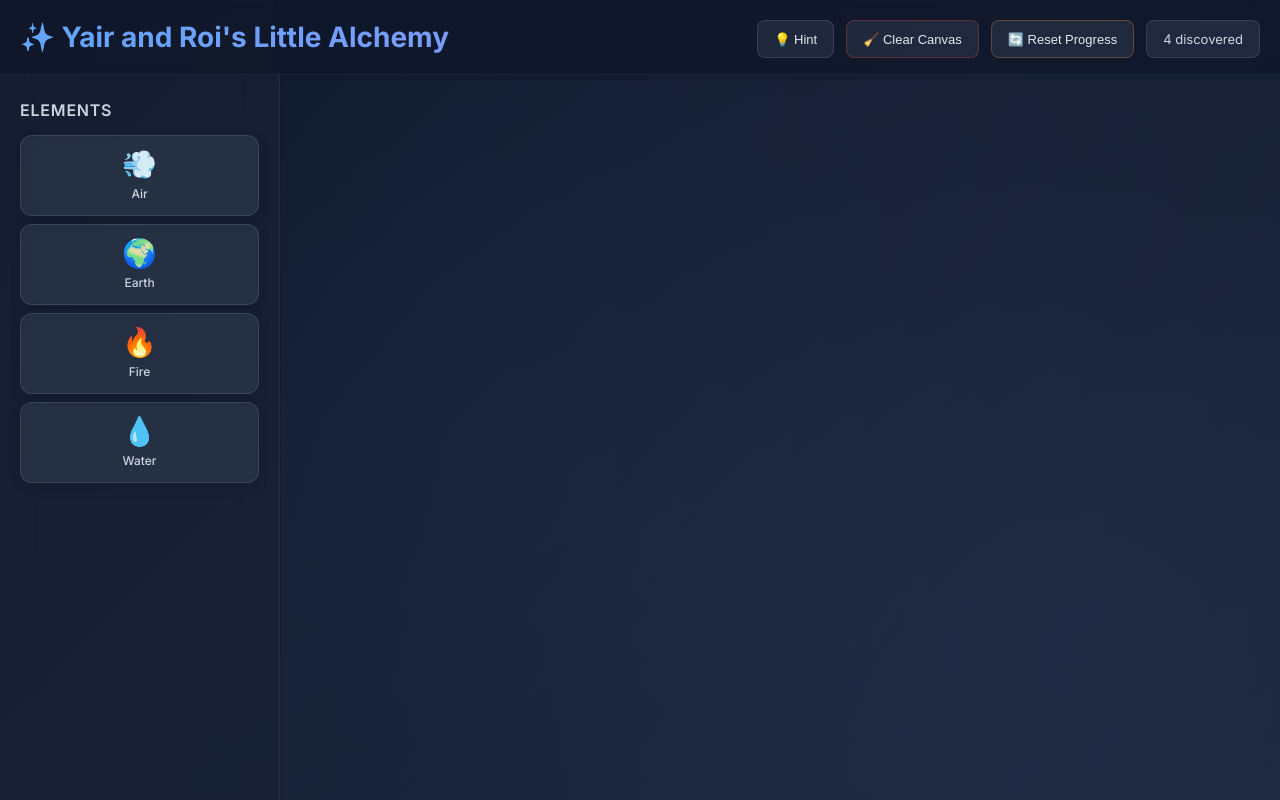
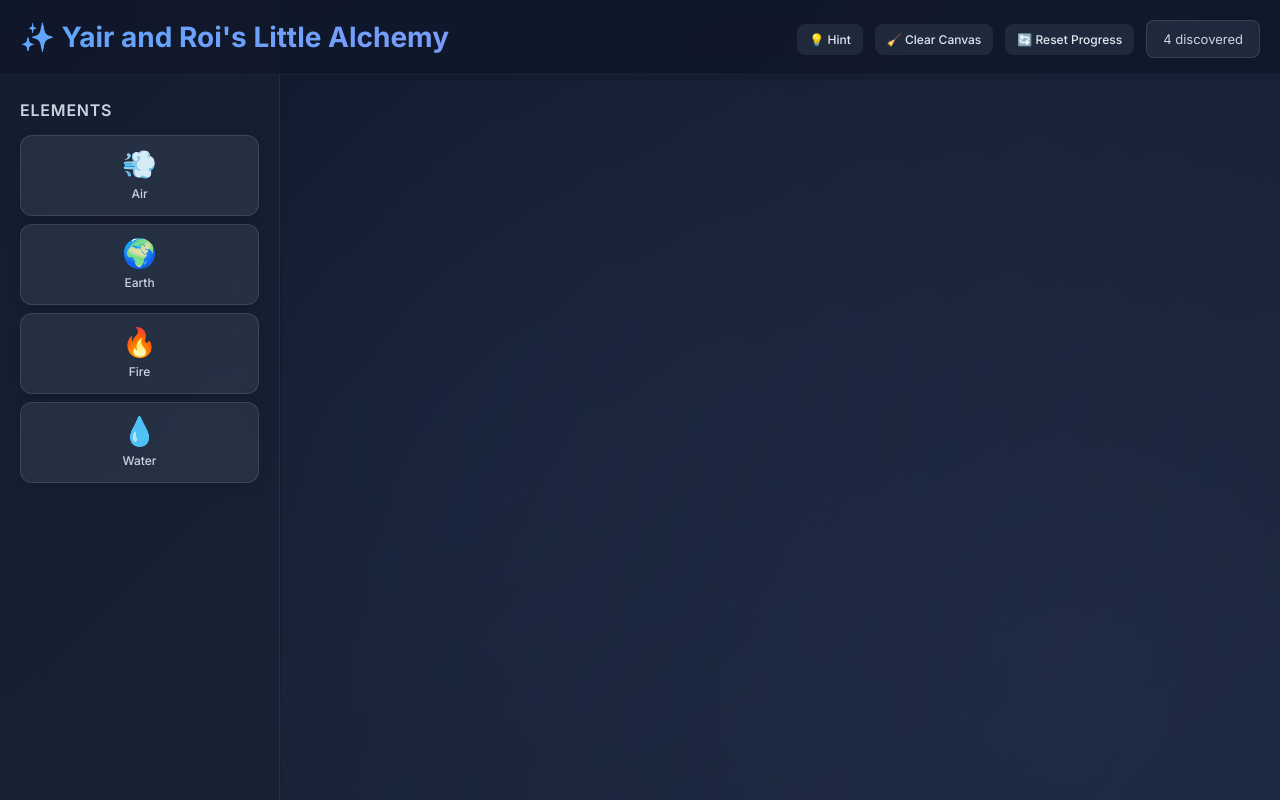
Before and after one commit to yairoreni/little-alchemy, a plain HTML site: page index.html in a window 1280 px wide. Drawn offline with Linux system fonts and the light colour scheme.

Commit message:
Fix button layout and styling
- Improved controls flex layout with alignment
- Made buttons more compact with better sizing
- Reset border to none to avoid conflicts
- Added white-space nowrap to prevent text wrapping
- Better font inheritance

Co-Authored-By: Claude Haiku 4.5 <noreply@anthropic.com>

```diff
--- a/index.html
+++ b/index.html
@@ -205,21 +205,26 @@
             display: flex;
             gap: 12px;
             z-index: 100;
+            align-items: center;
+            flex-wrap: wrap;
         }
         .btn {
             background: rgba(71, 85, 105, 0.3);
             border: 1px solid rgba(148, 163, 184, 0.2);
             color: #e2e8f0;
-            padding: 10px 16px;
+            padding: 8px 12px;
             border-radius: 8px;
             cursor: pointer;
             font-weight: 500;
-            font-size: 13px;
+            font-size: 12px;
             transition: all 0.3s;
             backdrop-filter: blur(10px);
             display: flex;
             align-items: center;
-            gap: 6px;
+            gap: 4px;
+            white-space: nowrap;
+            border: none;
+            font-family: inherit;
         }
         .btn:hover {
             background: rgba(71, 85, 105, 0.5);
```
